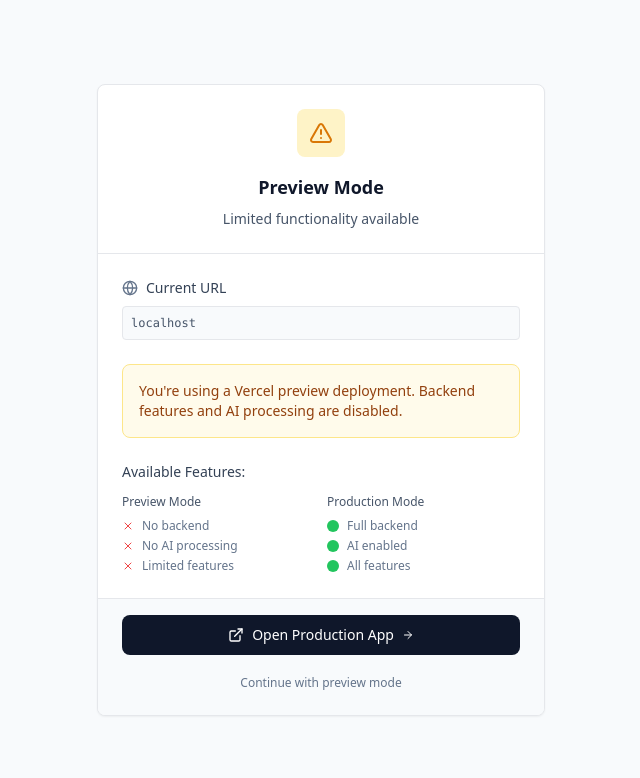
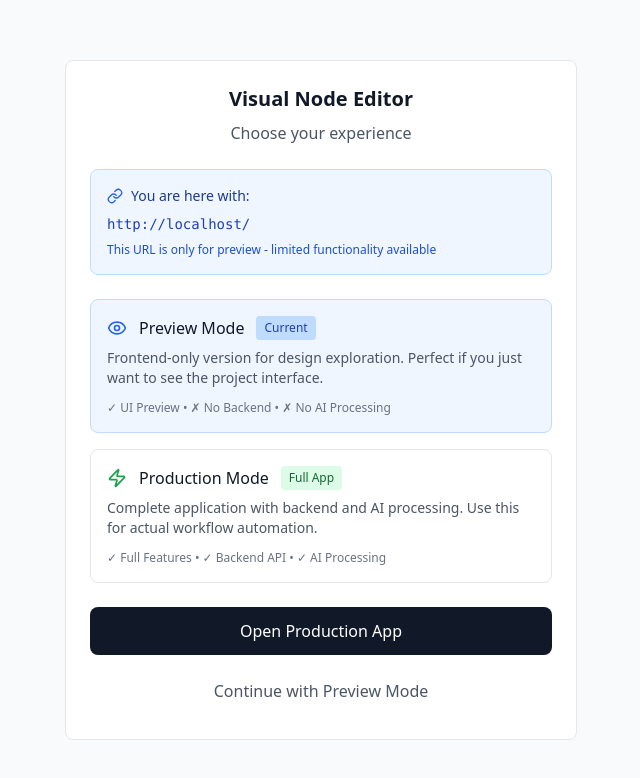
Before and after one commit to himanshuXDebug/Node-Editor, a React (Create React App) app in the folder frontend/: page / in a window 1280 px wide. Shown: the top 778 px of the page, without its empty margins (319-959 px from the left). Built offline with nearby package versions, Linux system fonts and the light colour scheme; the HTML template or start-up script is replaced by a standard one.

Commit message:
update : layout and device check

```diff
--- a/frontend/src/Validation/DeviceCheck.jsx
+++ b/frontend/src/Validation/DeviceCheck.jsx
@@ -1,10 +1,11 @@
 import React, { useState, useEffect } from 'react';
-import { Monitor, Smartphone, ExternalLink, AlertTriangle, Globe, ArrowRight, X } from 'lucide-react';
+import { Monitor, Eye, Zap, Link } from 'lucide-react';
 
 export const DeviceAndLinkCheck = ({ children }) => {
   const [isMobile, setIsMobile] = useState(false);
   const [isVercelLink, setIsVercelLink] = useState(false);
   const [isRedirecting, setIsRedirecting] = useState(false);
+  const [currentUrl, setCurrentUrl] = useState('');
 
   useEffect(() => {
     const checkDevice = () => {
@@ -18,191 +19,129 @@ export const DeviceAndLinkCheck = ({ children }) => {
 
     const checkVercelLink = () => {
       const hostname = window.location.hostname;
-      return hostname.includes('.vercel.app') || hostname.includes('.vercel.com')  ||  hostname.includes('localhost');
+      return hostname.includes('.vercel.app') || hostname.includes('.vercel.com') || hostname.includes('localhost');
     };
 
+    const updateStates = () => {
       setIsMobile(checkDevice());
       setIsVercelLink(checkVercelLink());
+      setCurrentUrl(window.location.href);
+    };
+
+    updateStates();
+    const handleResize = () => {
+      setIsMobile(checkDevice());
+    };
+
+    window.addEventListener('resize', handleResize);
+
+    window.addEventListener('orientationchange', () => {
+      setTimeout(handleResize, 100);
+    });
+
+    return () => {
+      window.removeEventListener('resize', handleResize);
+      window.removeEventListener('orientationchange', handleResize);
+    };
   }, []);
 
   const handleRedirect = () => {
      setIsRedirecting(true);
-    const productionUrl = 'https://visual-node-editor.up.railway.app/';
-    window.open(productionUrl, '_blank');
+    window.location.href = 'https://visual-node-editor.up.railway.app/';
   };
 
   if (isMobile) {
     return (
-      <div className="min-h-screen bg-slate-50 flex items-center justify-center">
-        <div className="w-full max-w-sm mx-auto">
+      <div className="min-h-screen bg-gray-50 flex items-center justify-center p-4">
+        <div className="bg-white border rounded-lg p-6 max-w-sm w-full text-center">
+          <Monitor className="w-12 h-12 text-gray-400 mx-auto mb-4" />
+          <h1 className="text-lg font-semibold text-gray-900 mb-2">Desktop Required</h1>
+          <p className="text-gray-600 mb-4">This app works best on desktop devices</p>
 
-          {/* Card */}
-          <div className="bg-white shadow-sm border rounded-lg overflow-hidden">
-
-            {/* Header */}
-            <div className="px-6 py-8 text-center border-b">
-              <div className="w-12 h-12 bg-slate-100 rounded-lg flex items-center justify-center mx-auto mb-4">
-                <Monitor className="w-6 h-6 text-slate-600" />
+          <div className="mb-4 p-3 bg-gray-50 rounded border text-left">
+            <div className="flex items-center gap-2 mb-2">
+              <Link className="w-4 h-4 text-gray-500" />
+              <span className="text-sm font-medium text-gray-700">You are here:</span>
             </div>
-              <h1 className="text-lg font-semibold text-slate-900 mb-2">Desktop Required</h1>
-              <p className="text-sm text-slate-600">This application is designed for desktop use only</p>
-            </div>
-
-            {/* Content */}
-            <div className="px-6 py-6">
-              <div className="space-y-4">
-
-                {/* Current Device */}
-                <div className="flex items-center gap-3 p-3 bg-slate-50 rounded-lg">
-                  <Smartphone className="w-4 h-4 text-slate-500" />
-                  <div>
-                    <div className="text-sm font-medium text-slate-700">Mobile Device Detected</div>
-                    <div className="text-xs text-slate-500">Screen: {window.innerWidth}px</div>
+            <div className="text-xs font-mono bg-gray-400 text-gray-600 break-all">
+              {currentUrl}
             </div>
           </div>
 
-                {/* Requirements */}
-                <div className="text-sm">
-                  <div className="font-medium text-slate-700 mb-2">System Requirements:</div>
-                  <ul className="space-y-1 text-slate-600">
-                    <li className="flex items-center gap-2">
-                      <div className="w-1 h-1 bg-slate-400 rounded-full"></div>
-                      Desktop or laptop computer
-                    </li>
-                    <li className="flex items-center gap-2">
-                      <div className="w-1 h-1 bg-slate-400 rounded-full"></div>
-                      Minimum 1024px screen width
-                    </li>
-                    <li className="flex items-center gap-2">
-                      <div className="w-1 h-1 bg-slate-400 rounded-full"></div>
-                      Modern web browser
-                    </li>
-                  </ul>
-                </div>
-              </div>
-            </div>
-          </div>
-
-          {/* Footer */}
-          <div className="text-center mt-4">
-            <p className="text-xs text-slate-500">Please switch to a desktop device to continue</p>
+          <div className="text-sm text-gray-500">
+            Screen width: {window.innerWidth}px (minimum: 1024px)
           </div>
         </div>
       </div>
     );
   }
 
-  // Vercel Warning Screen
   if (isVercelLink) {
     return (
-      <div className="min-h-screen bg-slate-50 flex items-center justify-center p-4">
-        <div className="w-full max-w-md mx-auto">
+      <div className="min-h-screen bg-gray-50 flex items-center justify-center p-4">
+        <div className="bg-white border rounded-lg p-6 max-w-lg w-full">
 
-          {/* Main Card */}
-          <div className="bg-white shadow-sm border rounded-lg overflow-hidden">
-
-            {/* Header */}
-            <div className="px-6 py-6 text-center border-b">
-              <div className="w-12 h-12 bg-amber-100 rounded-lg flex items-center justify-center mx-auto mb-4">
-                <AlertTriangle className="w-6 h-6 text-amber-600" />
-              </div>
-              <h1 className="text-lg font-semibold text-slate-900 mb-2">Preview Mode</h1>
-              <p className="text-sm text-slate-600">Limited functionality available</p>
+          <div className="text-center mb-6">
+            <h1 className="text-xl font-semibold text-gray-900 mb-2">Visual Node Editor</h1>
+            <p className="text-gray-600">Choose your experience</p>
           </div>
 
-            {/* Content */}
-            <div className="px-6 py-6 space-y-6">
+          <div className="mb-6 p-4 bg-blue-50 border border-blue-200 rounded-lg">
+            <div className="flex items-center gap-2 mb-2">
+              <Link className="w-4 h-4 text-blue-600" />
+              <span className="text-sm font-medium text-blue-900">You are here with:</span>
+            </div>
+            <div className="text-sm font-mono text-blue-800 break-all mb-2">
+              {currentUrl}
+            </div>
+            <p className="text-xs text-blue-700">
+              This URL is only for preview - limited functionality available
+            </p>
+          </div>
 
-              {/* Current URL */}
-              <div>
-                <div className="flex items-center gap-2 mb-2">
-                  <Globe className="w-4 h-4 text-slate-500" />
-                  <span className="text-sm font-medium text-slate-700">Current URL</span>
+          <div className="space-y-4 mb-6">
+
+            <div className="border rounded-lg p-4 bg-blue-50 border-blue-200">
+              <div className="flex items-center gap-3 mb-2">
+                <Eye className="w-5 h-5 text-blue-600" />
+                <h3 className="font-medium text-gray-900">Preview Mode</h3>
+                <span className="text-xs bg-blue-200 text-blue-800 px-2 py-1 rounded">Current</span>
               </div>
-                <div className="text-xs font-mono text-slate-600 bg-slate-50 p-2 rounded border break-all">
-                  {window.location.hostname}
+              <p className="text-sm text-gray-600 mb-3">
+                Frontend-only version for design exploration. Perfect if you just want to see the project interface.
+              </p>
+              <div className="text-xs text-gray-500">
+                ✓ UI Preview • ✗ No Backend • ✗ No AI Processing
               </div>
             </div>
 
-              {/* Warning */}
-              <div className="bg-amber-50 border border-amber-200 rounded-lg p-4">
-                <p className="text-sm text-amber-800">
-                  You're using a Vercel preview deployment. Backend features and AI processing are disabled.
+            <div className="border rounded-lg p-4">
+              <div className="flex items-center gap-3 mb-2">
+                <Zap className="w-5 h-5 text-green-600" />
+                <h3 className="font-medium text-gray-900">Production Mode</h3>
+                <span className="text-xs bg-green-100 text-green-800 px-2 py-1 rounded">Full App</span>
+              </div>
+              <p className="text-sm text-gray-600 mb-3">
+                Complete application with backend and AI processing. Use this for actual workflow automation.
               </p>
-              </div>
-
-              {/* Features Comparison */}
-              <div className="space-y-3">
-                <div className="text-sm font-medium text-slate-700">Available Features:</div>
-
-                <div className="grid grid-cols-2 gap-3 text-xs">
-                  <div className="space-y-2">
-                    <div className="font-medium text-slate-600">Preview Mode</div>
-                    <div className="space-y-1 text-slate-500">
-                      <div className="flex items-center gap-2">
-                        <X className="w-3 h-3 text-red-500" />
-                        <span>No backend</span>
-                      </div>
-                      <div className="flex items-center gap-2">
-                        <X className="w-3 h-3 text-red-500" />
-                        <span>No AI processing</span>
-                      </div>
-                      <div className="flex items-center gap-2">
-                        <X className="w-3 h-3 text-red-500" />
-                        <span>Limited features</span>
+              <div className="text-xs text-gray-500">
+                ✓ Full Features • ✓ Backend API • ✓ AI Processing
               </div>
             </div>
           </div>
 
-                  <div className="space-y-2">
-                    <div className="font-medium text-slate-600">Production Mode</div>
-                    <div className="space-y-1 text-slate-500">
-                      <div className="flex items-center gap-2">
-                        <div className="w-3 h-3 bg-green-500 rounded-full"></div>
-                        <span>Full backend</span>
-                      </div>
-                      <div className="flex items-center gap-2">
-                        <div className="w-3 h-3 bg-green-500 rounded-full"></div>
-                        <span>AI enabled</span>
-                      </div>
-                      <div className="flex items-center gap-2">
-                        <div className="w-3 h-3 bg-green-500 rounded-full"></div>
-                        <span>All features</span>
-                      </div>
-                    </div>
-                  </div>
-                </div>
-              </div>
-            </div>
-
-            {/* Actions */}
-            <div className="px-6 py-4 bg-slate-50 border-t space-y-3">
+          <div className="space-y-3">
             <button
               onClick={handleRedirect}
-                disabled={isRedirecting}
-                className="w-full flex items-center justify-center gap-2 bg-slate-900 text-white py-2.5 rounded-lg hover:bg-slate-800 transition-colors font-medium disabled:opacity-50 text-sm"
-              >
-                {isRedirecting ? (
-                  <>
-                    <div className="w-4 h-4 border-2 border-white/30 border-t-white rounded-full animate-spin"></div>
-                    <span>Opening...</span>
-                  </>
-                ) : (
-                  <>
-                    <ExternalLink className="w-4 h-4" />
-                    <span>Open Production App</span>
-                    <ArrowRight className="w-3 h-3" />
-                  </>
-                )}
-              </button>
+              className="w-full bg-gray-900 text-white py-3 rounded-lg hover:bg-gray-800 transition-colors flex items-center justify-center gap-2"
+            >Open Production App</button>
 
             <button
               onClick={() => setIsVercelLink(false)}
-                className="w-full text-xs text-slate-500 hover:text-slate-700 py-2"
+              className="w-full text-gray-600 py-3 hover:text-gray-800 transition-colors"
             >
-                Continue with preview mode
+              Continue with Preview Mode
             </button>
-            </div>
           </div>
         </div>
       </div>
```
Lines whose indentation alone changed are shown as unchanged.
